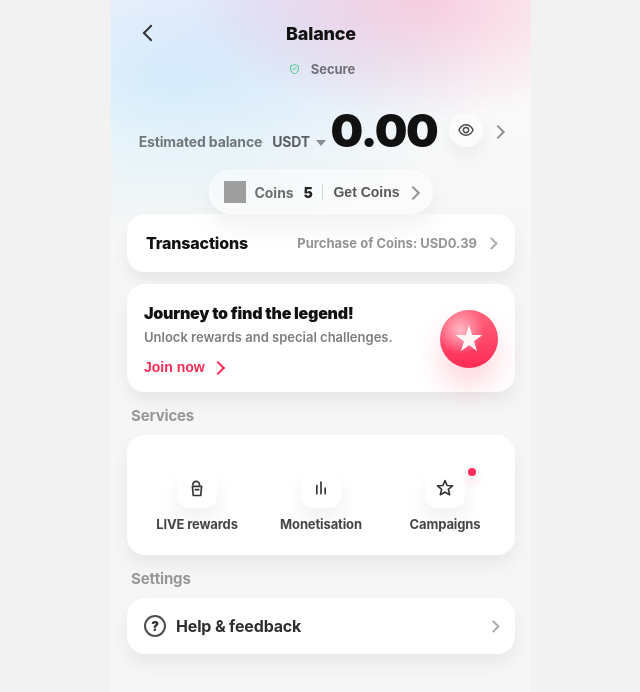
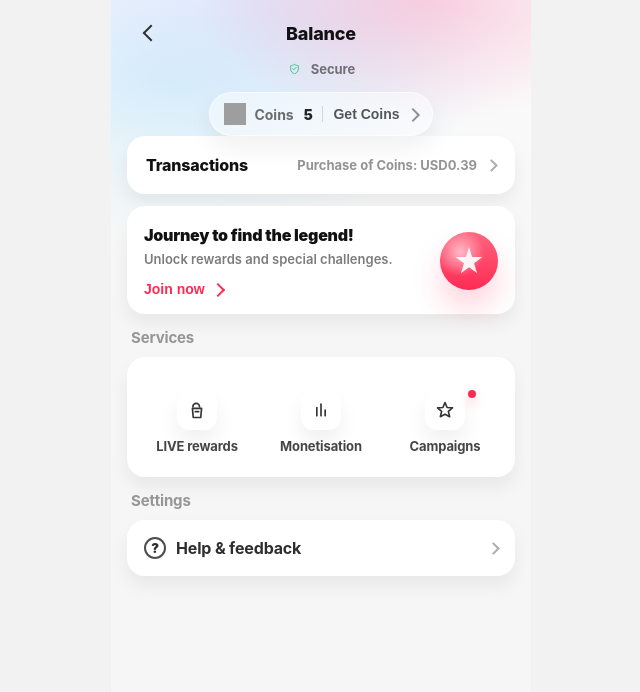
Before and after one commit to vld90079-sys/TIK-OP, a plain HTML site: page index.html in a window 1280 px wide. Shown: the whole page, without its empty margins (319-959 px from the left). Drawn offline with Linux system fonts and the light colour scheme; grey boxes are pictures that could not be loaded.

Commit message:
remove USDT balance, keep coin-only animation

```diff
--- a/index.html
+++ b/index.html
@@ -179,38 +179,7 @@
       margin-top: 2px;
     }
 
-    .big{
-      font-size: 46px;
-      font-weight: 900;
-      letter-spacing: -0.03em;
-      margin: 10px 0 12px;
-      transform-origin: 50% 70%;
-      display: inline-flex;
-      align-items: center;
-      justify-content: center;
-      gap: 10px;
-    }
-    .big .eye{
-      width: 34px;
-      height: 34px;
-      border-radius: 999px;
-      border: 0;
-      background: rgba(255,255,255,.50);
-      box-shadow: 0 10px 18px rgba(0,0,0,.06);
-      display: grid;
-      place-items: center;
-      cursor: pointer;
-      -webkit-tap-highlight-color: transparent;
-      margin-left: 2px;
-    }
-    .big .eye:active{ transform: translateY(1px); }
-    .big .eye svg{ width: 18px; height: 18px; }
-    .usd-blur #usdValue{
-      filter: blur(10px);
-      opacity: .92;
-    }
-    .usd-blur #usdValue::selection{ background: transparent; }
-    .usd-blur #usdValue{ user-select: none; }
+    /* removed USDT balance row per request */
     .big small{
       font-size: .44em;
       font-weight: 800;
@@ -246,6 +215,10 @@
       font-weight: 700;
       box-shadow: 0 12px 26px rgba(0,0,0,.06);
       user-select: none;
+    }
+    .pill .value{
+      display: inline-block;
+      transform-origin: 50% 70%;
     }
     .pill .divider{
       width: 1px;
@@ -681,21 +654,6 @@
           </div>
 
           <div class="center">
-            <div class="est">
-              Estimated balance
-              <span class="usd" role="button" aria-label="Currency selector">USDT <span class="caret" aria-hidden="true"></span></span>
-            </div>
-            <div id="usdBig" class="big" aria-live="polite">
-              <span id="usdValue">0.00</span>
-              <button id="toggleUsdBlur" class="eye" type="button" aria-label="Toggle balance blur" title="Hide balance">
-                <svg viewBox="0 0 24 24" fill="none" aria-hidden="true">
-                  <path d="M2.5 12s3.4-7 9.5-7 9.5 7 9.5 7-3.4 7-9.5 7-9.5-7-9.5-7Z" stroke="rgba(17,17,17,.75)" stroke-width="2" stroke-linejoin="round"/>
-                  <path d="M12 15.5a3.5 3.5 0 1 0 0-7 3.5 3.5 0 0 0 0 7Z" stroke="rgba(17,17,17,.75)" stroke-width="2"/>
-                </svg>
-              </button>
-              <span class="next" aria-hidden="true"></span>
-            </div>
-
             <div style="display:flex; justify-content:center;">
               <div class="pill" aria-label="Coins and Get Coins">
                 <span class="label"><span class="tcoin" aria-hidden="true"></span> Coins <span id="coinsPill" class="value">5</span></span>
@@ -827,8 +785,7 @@
       coins: 5,
       selectedPackageCoins: null,
       selectedPackagePrice: null,
-      usdBalance: 0.00,
-      usdBlurred: false
+      coinAnimLock: false
     };
 
     const ui = {
@@ -839,10 +796,7 @@
       rechargeBtn: document.getElementById('rechargeBtn'),
       toast: document.getElementById('toast'),
       coinsPill: document.getElementById('coinsPill'),
-      coinsCard: document.getElementById('coinsCard'),
-      usdValue: document.getElementById('usdValue'),
-      usdBig: document.getElementById('usdBig'),
-      toggleUsdBlur: document.getElementById('toggleUsdBlur')
+      coinsCard: document.getElementById('coinsCard')
     };
 
     const PACKAGES = [
@@ -864,8 +818,6 @@
     function render(){
       ui.coinsPill.textContent = String(state.coins);
       ui.coinsCard.textContent = String(state.coins);
-      ui.usdValue.textContent = Number(state.usdBalance).toFixed(2);
-      document.body.classList.toggle('usd-blur', !!state.usdBlurred);
     }
 
     function setScreen(name){
@@ -961,15 +913,12 @@
       const oldCoins = state.coins;
       const addCoins = state.selectedPackageCoins;
       const newCoins = oldCoins + addCoins;
-      const oldUsd = state.usdBalance;
-      const newUsd = Number((oldUsd + Number(state.selectedPackagePrice || 0)).toFixed(2));
 
       setRechargeLoading(true);
       const delay = 900 + Math.round(Math.random() * 250);
       await new Promise(r => setTimeout(r, delay));
 
       state.coins = newCoins;
-      state.usdBalance = newUsd;
       setRechargeLoading(false);
 
       // Go back, then animate numbers on Balance
@@ -977,17 +926,15 @@
 
       // wait a bit so the slide finishes and feels intentional
       setTimeout(() => {
-        pop(ui.usdBig);
+        pop(ui.coinsPill);
         countUp({
           from: 0,
           to: 1,
           durationMs: 760,
           onUpdate: (p) => {
             const c = oldCoins + (newCoins - oldCoins) * p;
-            const u = oldUsd + (newUsd - oldUsd) * p;
             ui.coinsPill.textContent = String(Math.round(c));
             ui.coinsCard.textContent = String(Math.round(c));
-            ui.usdValue.textContent = Number(u).toFixed(2);
           },
           onDone: () => render()
         });
@@ -1000,22 +947,8 @@
     ui.goBack.addEventListener('click', () => setScreen('balance'));
     ui.rechargeBtn.addEventListener('click', recharge);
 
-    function loadPrefs(){
-      try{
-        const v = localStorage.getItem('usdBlurred');
-        state.usdBlurred = v === '1';
-      }catch(e){}
-    }
-    function toggleUsdBlur(){
-      state.usdBlurred = !state.usdBlurred;
-      try{ localStorage.setItem('usdBlurred', state.usdBlurred ? '1' : '0'); }catch(e){}
-      render();
-    }
-    ui.toggleUsdBlur.addEventListener('click', toggleUsdBlur);
-
     // initial
     buildPackages();
-    loadPrefs();
     render();
   </script>
 </body>
```
